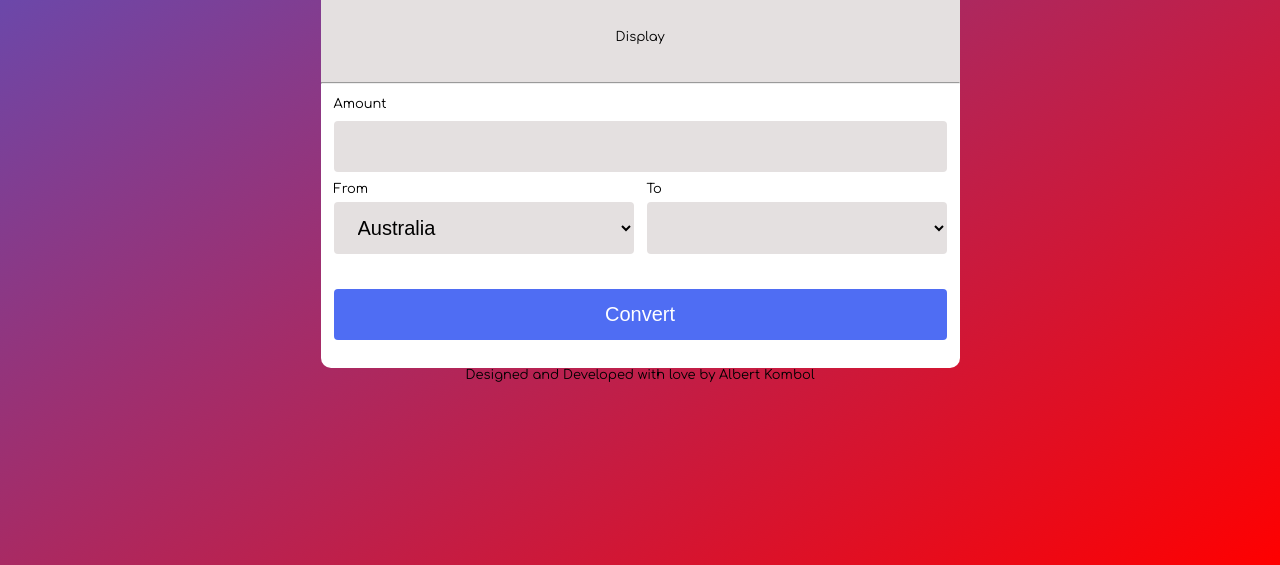
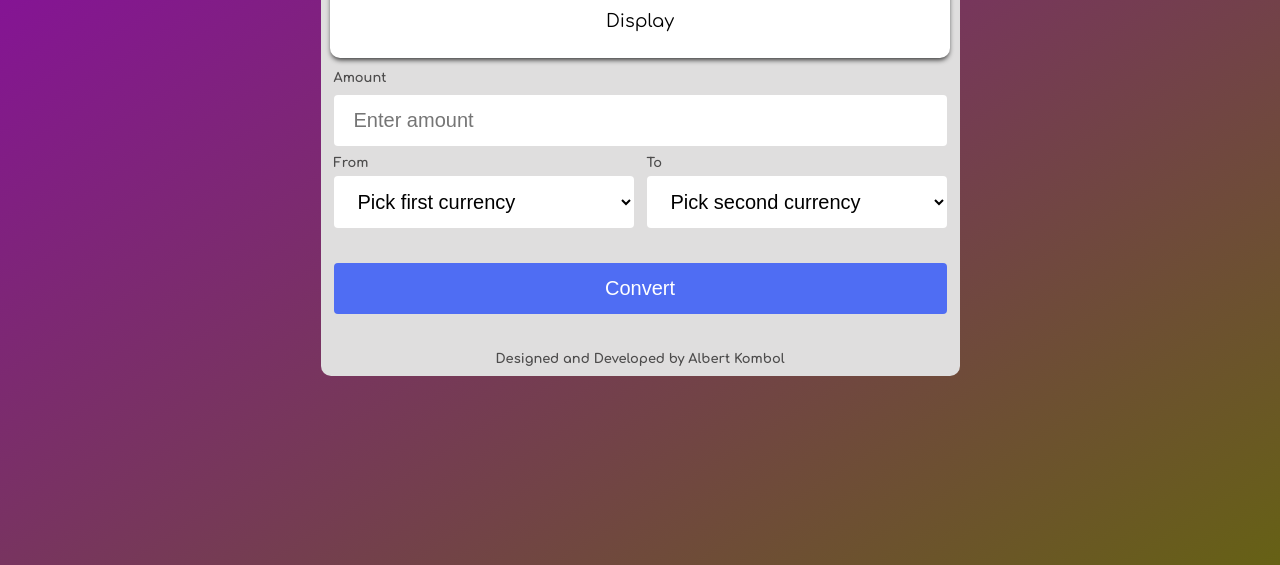
Before and after one commit to kalush89/simple-currency-converter, a plain HTML site: page index.html in a window 1280 px wide. Shown: the part 235-800 px from the top of the page. Drawn offline with Linux system fonts and the light colour scheme.

Commit message:
Fix some styling issues

```diff
--- a/css/main.css
+++ b/css/main.css
@@ -8,7 +8,7 @@
 body {
     font-family: 'Comfortaa', cursive;
     font-size: 13px;
-    background: linear-gradient(to bottom right, rgb(82, 84, 199), rgb(255, 0, 0)) no-repeat;
+    background: linear-gradient(to bottom right, rgb(138, 7, 170), rgb(102, 97, 21)) no-repeat;
     display: flex;
     justify-content: center;
     align-items: center;
@@ -26,22 +26,25 @@ main {
     display: flex;
     flex-direction: column;
     justify-content: center;
-    background-color: white;
+    background-color: rgb(223, 222, 222);
     max-width: 350px;
     border-radius: 10px;
 }
 
 main > #display {
     text-align: center;
-    height: 4em;
-    padding: 4em .5em;
-    background-color: rgb(228, 224, 224);
-    border-radius: 10px 10px 0 0;
+    align-self: center;
+    padding: 1.5em .5em;
+    background-color: rgb(255, 255, 255);
+    border-radius: 5px 5px 10px 10px;
+    box-shadow: 0px 3px 5px -1px rgba(0,0,0,0.75);
+    width: 97%;
+    font-size: 18px;
 }
 
 main > form {
     display: grid;
-    grid-template: repeat(4, min-content) / 1fr;
+    grid-template: repeat(5, min-content) / 1fr;
     margin: 1em;
 }
 
@@ -51,7 +54,7 @@ input[type="number"], select {
     padding: 14px 20px;
     margin: 8px 0;
     font-size: 20px;
-    background-color: rgb(228, 224, 224);
+    background-color: rgb(255, 255, 255);
     color: black;
     border: 0;
     border-radius: 4px;
@@ -81,6 +84,18 @@ input[type="submit"]:active {
     transform: scale(0.98);
 }
 
+label {
+    font-weight: 700;
+    color: rgb(77, 76, 76);;
+}
+
+p {
+    margin: 10px 2px;
+    font-weight: 800;
+    color: rgb(77, 76, 76);
+    text-align: center;
+}
+
 @media all and (min-width: 700px) {
 
     main {
@@ -88,14 +103,14 @@ input[type="submit"]:active {
     }
 
     main > #display {
-        width: 100%;
+        width: 97%;
     }
     main > form {
         grid-template: repeat(5, min-content) / 1fr 1fr;
         column-gap: 1em;
     }
 
-    label {
+    #amount-label {
        grid-column: 1 / span 1;
        grid-row: 1 / span 1;
     }
@@ -136,4 +151,6 @@ input[type="submit"]:active {
         margin: 15px 0;
     }
 
+
+
 }
--- a/index.html
+++ b/index.html
@@ -13,23 +13,31 @@
     </header>
     <main>
         <div id="display">Display</div>
-        <hr>
+
         <form action="#">
             <label for="amount" id="amount-label">Amount</label>
-            <input type="number" id="amount" name="amount" min="0">
+            <input type="number" id="amount" name="amount" placeholder="Enter amount" min="0">
+
             <label for="from" id="from-label">From</label>
             <select name="from" id="from">
+                <option>Pick first currency</option>
             <option value="australia">Australia</option>
             <option value="canada">Canada</option>
             <option value="usa">USA</option>
             </select>
+
             <label for="to" id="to-label">To</label>
-            <select name="to" id="to"></select>
+            <select name="to" id="to">
+                <option>Pick second currency</option>
+            <option value="australia">Australia</option>
+            <option value="canada">Canada</option>
+            <option value="usa">USA</option>
+            </select>
+
             <input type="submit" value="Convert">
         </form>
+
+        <p>Designed and Developed by Albert Kombol</p>
     </main>
-    <footer>
-        <p>Designed and Developed with love by Albert Kombol</p>
-    </footer>
 </body>
 </html>
```
